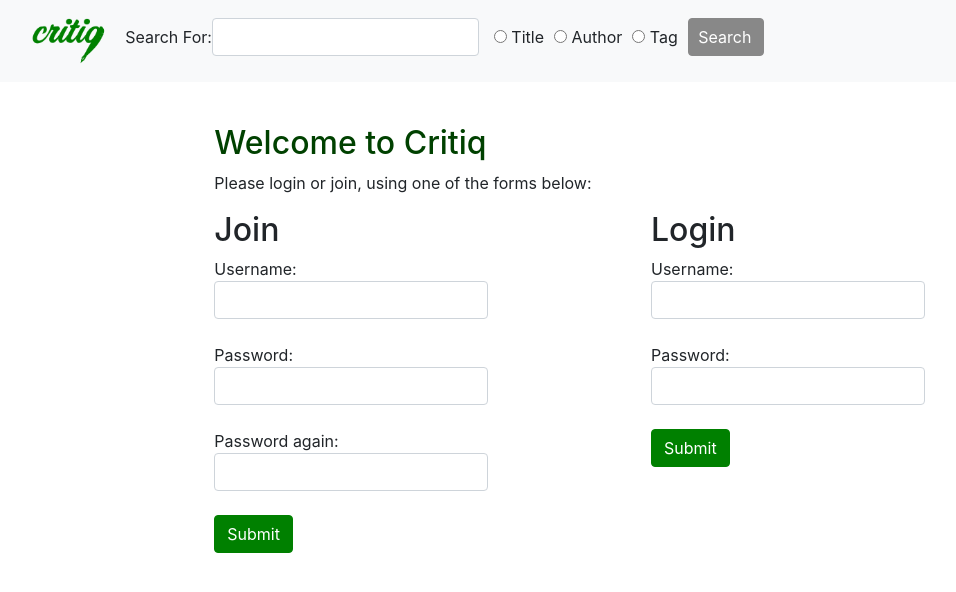
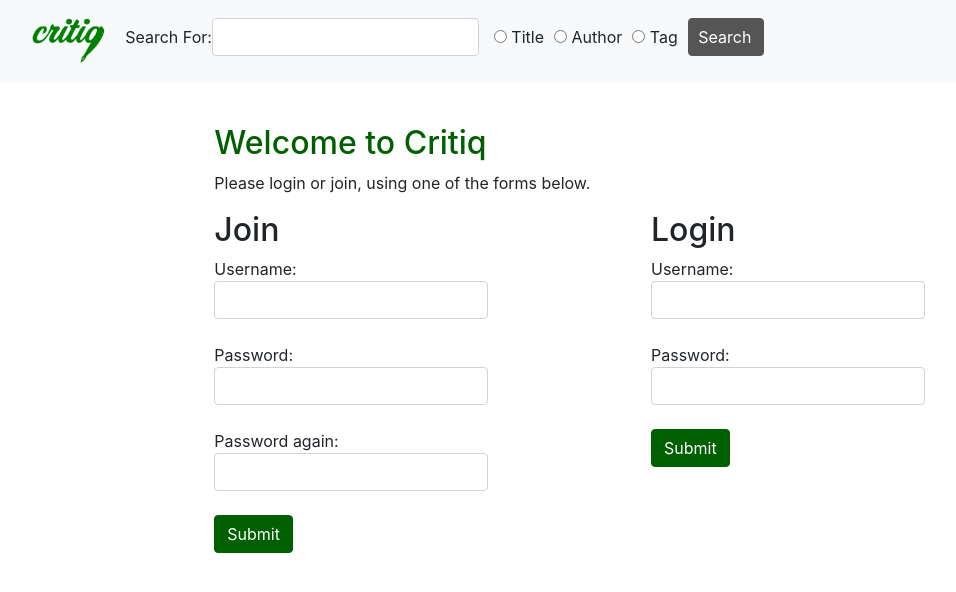
Before and after one commit to clairec1997/critiq, a Flask app: page / in a window 1280 px wide. Shown: the top 592 px of the page, without its empty margins (4-960 px from the left). Run offline with Flask 2, Linux system fonts and the light colour scheme; some libraries are stand-ins or nearby versions.

Commit message:
fixed WAVE accessibility issues

```diff
--- a/beta/static/style.css
+++ b/beta/static/style.css
@@ -4,14 +4,14 @@ body{
 }
 
 #messages {
-    color: green;
+    color: rgb(0, 95, 0);
     font-style: italic;
 }
 
 h1 {
     font-size: 200%;
     padding-top:5%;
-    color: rgb(0, 65, 0);
+    color: rgb(0, 95, 0);
 }
 
 .unselectable {
@@ -65,12 +65,12 @@ a:hover {
 }
 
 .btn-secondary {
-    background-color: #888888;
-    border-color: #888888;
+    background-color: #555555;
+    border-color: #555555;
 }
 
 .btn-secondary:hover {
-    background-color: #555555
+    background-color: #333333
 }
 
 .nav-item input {
@@ -82,8 +82,8 @@ a:hover {
 }
 
 .btn-info {
-    background-color: green;
-    border-color: green;
+    background-color: rgb(0, 95, 0);
+    border-color: rgb(0, 95, 0);
 }
 
 .btn-info:hover {
@@ -132,15 +132,15 @@ a:hover {
 }
 
 .like {
-    background-color: #888888;
-    border-color: #888888;
+    background-color: #999999;
+    border-color: #999999;
     padding: 3px;
     border-radius:2px;
 }
 
 .likeselected {
-    background-color: green;
-    border-color: green;
+    background-color: rgb(0, 165, 0);
+    border-color: rgb(0, 165, 0);
     padding: 3px;
     border-radius:2px;
 }
--- a/beta/templates/main.html
+++ b/beta/templates/main.html
@@ -3,7 +3,7 @@
 {% block content %}
 <h1>Welcome to Critiq</h1>
 
-<p>Please login or join, using one of the forms below:</p>
+<p>Please login or join, using one of the forms below.</p>
 
     <div class="row">
         <div class="col-xl-6 col-lg-6 col-md-6 col-sm-12 col-xs-12">
--- a/beta/templates/read.html
+++ b/beta/templates/read.html
@@ -2,7 +2,7 @@
 
 {% block content %}
 
-<h1>{{title}}</h1>
+<h1>{{page_title}}</h1>
 <h4>Chapter {{cnum}}</h4>
 <h5>By <a href="{{url_for('profile', username=author)}}">{{author}}</a></h5>
 
@@ -129,8 +129,8 @@
 {% endif %}
 
     <form id="commentForm" action="{{url_for('addComment')}}" method="POST">
-        <label>Add a comment on this chapter</label>
-            <textarea name="commentText" rows="8" class="form-control"></textarea>
+        <label>Add a comment on this chapter
+            <textarea name="commentText" rows="8" class="form-control"></textarea></label>
             <br>
             <input value={{chapter.cid}} id="chapcid" name="chapcid" type=hidden>
             <input id="commentSubmit" type="submit" class="btn btn-info" value="Comment">
```
Also changed, not shown: beta/templates/manage.html (+4 -4 lines).
